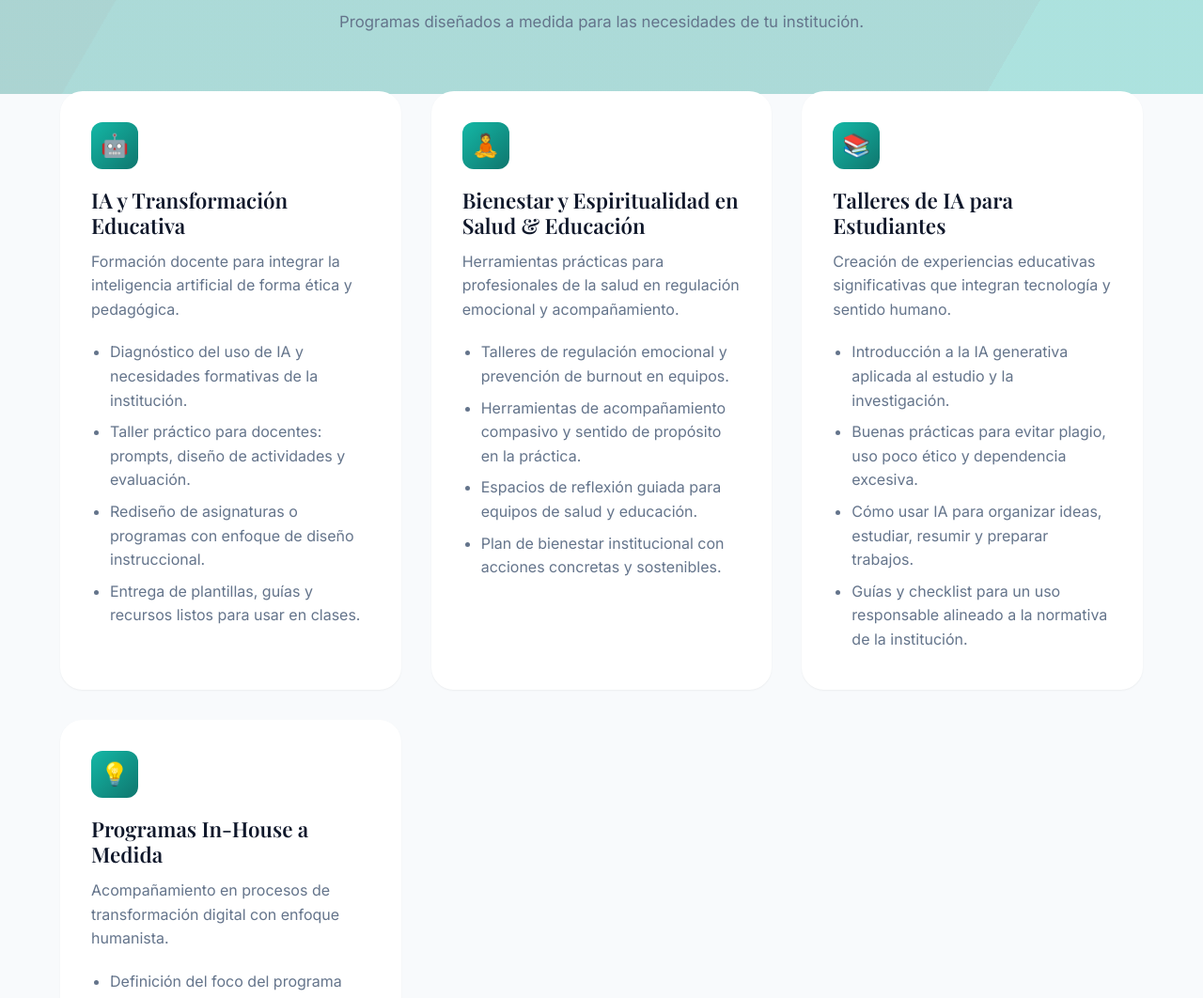
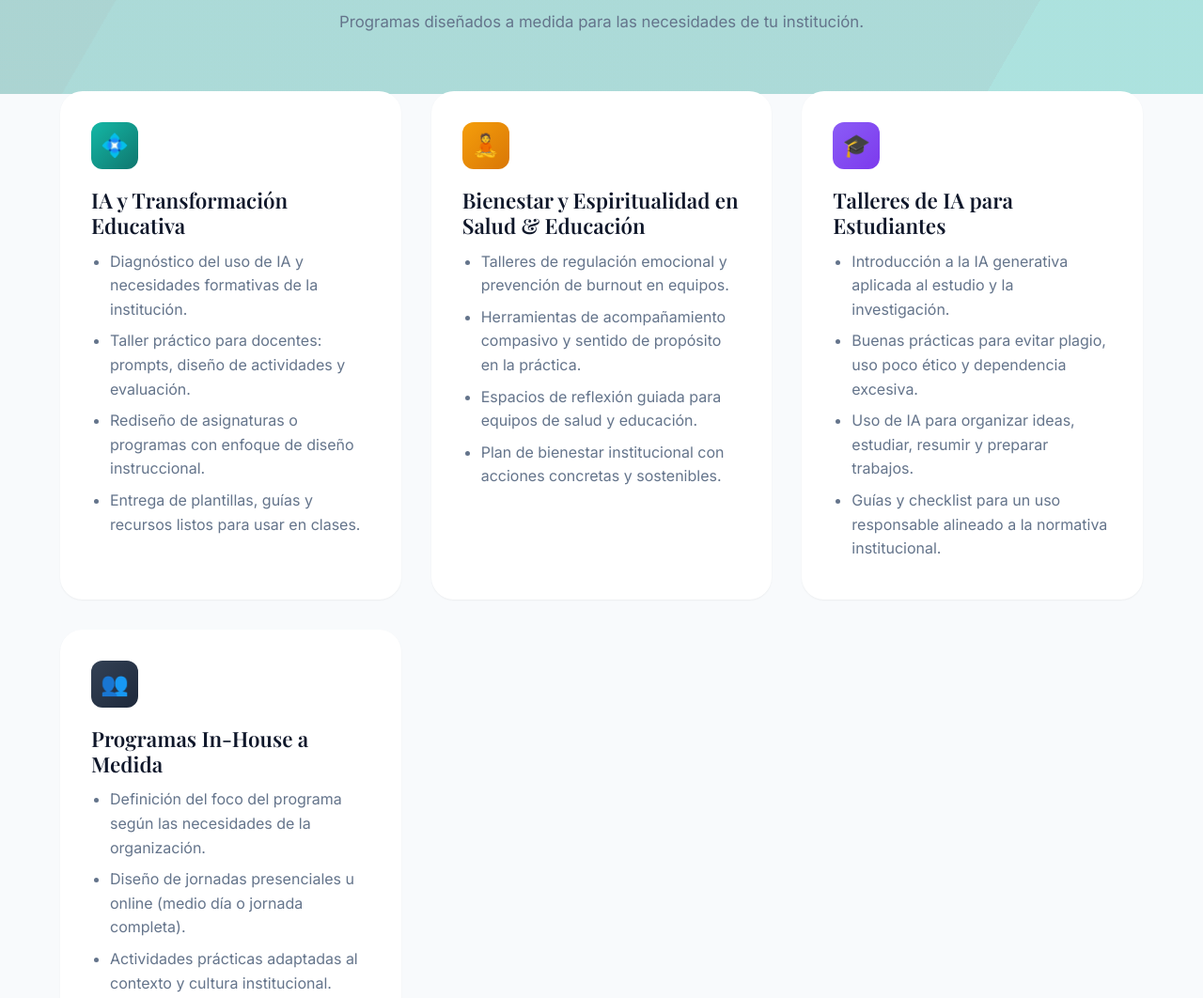
Before and after one commit to proyectoauroraia/Occupational-Labs-pagina-WEB, a plain HTML site: page instituciones.html in a window 1280 px wide. Shown: the part 700-1762 px from the top of the page at 94% size. Drawn offline with nearby package versions, Linux system fonts and the light colour scheme; a web font is replaced by a local one.

Commit message:
feat: Add gradient styles and updated icons to service cards, refine service card descriptions, and introduce a new call-to-action section.

```diff
--- a/instituciones.html
+++ b/instituciones.html
@@ -400,6 +400,26 @@
         footer small {
             color: var(--color-text-light);
         }
+
+        .service-icon.icon-green {
+            background: linear-gradient(135deg, #14b8a6, #0f766e);
+            color: white;
+        }
+
+        .service-icon.icon-orange {
+            background: linear-gradient(135deg, #f59e0b, #d97706);
+            color: white;
+        }
+
+        .service-icon.icon-purple {
+            background: linear-gradient(135deg, #8b5cf6, #7c3aed);
+            color: white;
+        }
+
+        .service-icon.icon-dark {
+            background: linear-gradient(135deg, #334155, #1e293b);
+            color: white;
+        }
     </style>
 </head>
 
@@ -445,9 +465,8 @@
 
         <div class="services-grid">
             <div class="service-card">
-                <div class="service-icon">🤖</div>
+                <div class="service-icon icon-green">💠</div>
                 <h3>IA y Transformación Educativa</h3>
-                <p>Formación docente para integrar la inteligencia artificial de forma ética y pedagógica.</p>
                 <ul>
                     <li>Diagnóstico del uso de IA y necesidades formativas de la institución.</li>
                     <li>Taller práctico para docentes: prompts, diseño de actividades y evaluación.</li>
@@ -457,9 +476,8 @@
             </div>
 
             <div class="service-card">
-                <div class="service-icon">🧘</div>
+                <div class="service-icon icon-orange">🧘</div>
                 <h3>Bienestar y Espiritualidad en Salud & Educación</h3>
-                <p>Herramientas prácticas para profesionales de la salud en regulación emocional y acompañamiento.</p>
                 <ul>
                     <li>Talleres de regulación emocional y prevención de burnout en equipos.</li>
                     <li>Herramientas de acompañamiento compasivo y sentido de propósito en la práctica.</li>
@@ -469,24 +487,31 @@
             </div>
 
             <div class="service-card">
-                <div class="service-icon">📚</div>
+                <div class="service-icon icon-purple">🎓</div>
                 <h3>Talleres de IA para Estudiantes</h3>
-                <p>Creación de experiencias educativas significativas que integran tecnología y sentido humano.</p>
                 <ul>
                     <li>Introducción a la IA generativa aplicada al estudio y la investigación.</li>
                     <li>Buenas prácticas para evitar plagio, uso poco ético y dependencia excesiva.</li>
-                    <li>Cómo usar IA para organizar ideas, estudiar, resumir y preparar trabajos.</li>
-                    <li>Guías y checklist para un uso responsable alineado a la normativa de la institución.</li>
+                    <li>Uso de IA para organizar ideas, estudiar, resumir y preparar trabajos.</li>
+                    <li>Guías y checklist para un uso responsable alineado a la normativa institucional.</li>
                 </ul>
             </div>
 
             <div class="service-card">
-                <div class="service-icon">💡</div>
+                <div class="service-icon icon-dark">👥</div>
                 <h3>Programas In-House a Medida</h3>
-                <p>Acompañamiento en procesos de transformación digital con enfoque humanista.</p>
                 <ul>
                     <li>Definición del foco del programa según las necesidades de la organización.</li>
                     <li>Diseño de jornadas presenciales u online (medio día o jornada completa).</li>
+                    <li>Actividades prácticas adaptadas al contexto y cultura institucional.</li>
+                    <li>Material didáctico y certificación para todos los participantes.</li>
+                </ul>
+            </div>
+        </div>
+
+        <div class="cta-section">
+            <h2>¿Listo para transformar tu institución?</h2>
+            <p>Contáctanos para diseñar una propuesta a la medida de tus necesidades.</p>
             <div class="contact-methods">
                 <a href="mailto:contacto@occupationallabs.com" class="contact-btn">
                     📧 Enviar correo
```
Lines whose indentation alone changed are shown as unchanged.
